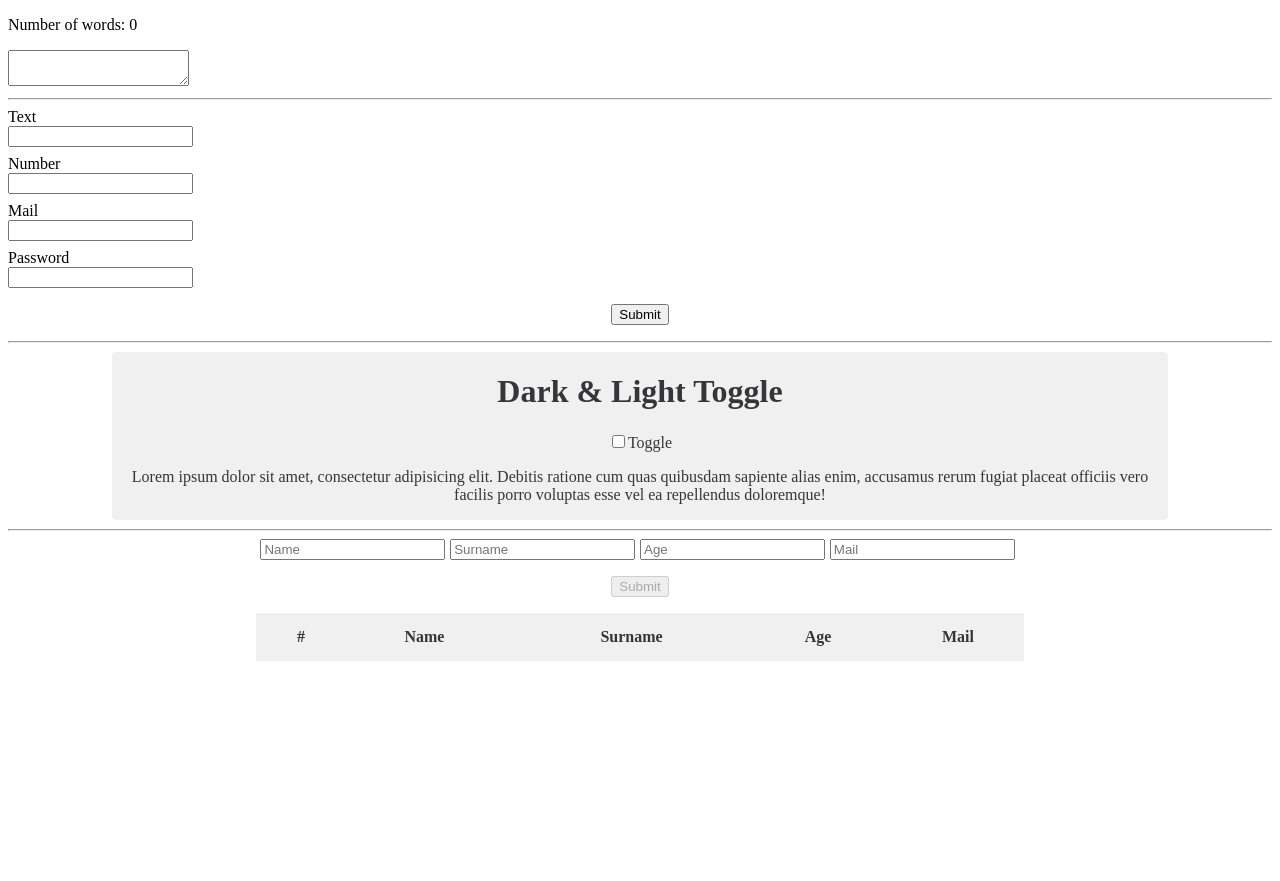
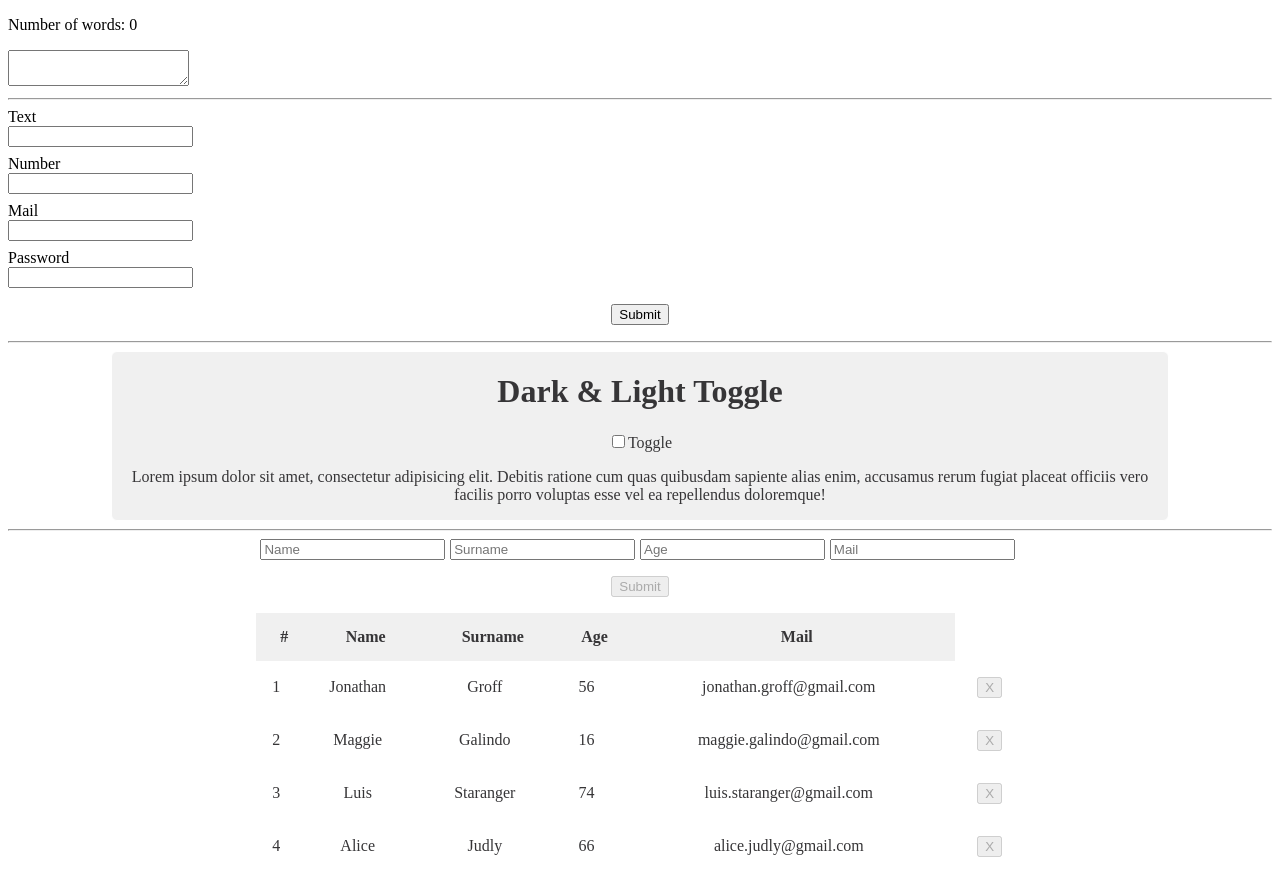
Before and after one commit to stosikmartyna/learning_js, a React (Create React App) app in the folder react_basics/exercises/: page / in a window 1280 px wide. Before the commit the page ends 800 px from the top, so only its background shows below. Built offline with nearby package versions, Linux system fonts and the light colour scheme.

Commit message:
Fetch users data from json file and display it in the table

```diff
--- /dev/null
+++ b/react_basics/exercises/public/users.json
@@ -0,0 +1,30 @@
+[
+    {
+        "name": "Jonathan",
+        "surname": "Groff",
+        "age": "56",
+        "mail": "jonathan.groff@gmail.com",
+        "isVIP": true
+    },
+    {
+        "name": "Maggie",
+        "surname": "Galindo",
+        "age": "16",
+        "mail": "maggie.galindo@gmail.com",
+        "isVIP": true
+    },
+    {
+        "name": "Luis",
+        "surname": "Staranger",
+        "age": "74",
+        "mail": "luis.staranger@gmail.com",
+        "isVIP": true
+    },
+    {
+        "name": "Alice",
+        "surname": "Judly",
+        "age": "66",
+        "mail": "alice.judly@gmail.com",
+        "isVIP": true
+    }
+]
--- a/react_basics/exercises/src/Table/Table.jsx
+++ b/react_basics/exercises/src/Table/Table.jsx
@@ -6,6 +6,7 @@ const initialState = {
   surname: '',
   age: '',
   mail: '',
+  isVIP: false,
 }
 
 export class Table extends React.Component {
@@ -13,8 +14,19 @@ export class Table extends React.Component {
     super();
     this.state = {
       inputsValues: initialState,
-      userData: [],
+      usersData: [],
     }
+  }
+
+  getUsersData = () => {
+    fetch('./users.json')
+      .then(response => response.json())
+      .then(response => this.setState({...this.state, usersData: response}))
+      .catch(err => console.warn(err))
+  }
+
+  componentDidMount() {
+    this.getUsersData();
   }
 
   handleInputChange = (event) => {
@@ -30,7 +42,7 @@ export class Table extends React.Component {
   addData = () => {
     const updatedState = {
       inputsValues: initialState,
-      userData: [...this.state.userData, this.state.inputsValues],
+      usersData: [...this.state.usersData, this.state.inputsValues],
     }
     this.setState(updatedState);
   }
@@ -38,7 +50,7 @@ export class Table extends React.Component {
   removeData = (elementToRemove) => {
     this.setState({
       ...this.state,
-      userData: this.state.userData.filter(element => element !== elementToRemove)
+      usersData: this.state.usersData.filter(element => element !== elementToRemove)
     })
   }
 
@@ -74,7 +86,7 @@ export class Table extends React.Component {
             </tr>
           </thead>
           <tbody>
-            {this.state.userData.map((user, index) => {
+            {this.state.usersData.map((user, index) => {
               return (
                 <tr key={index}>
                   <td key={index + 1}>{index + 1}</td>
@@ -82,7 +94,11 @@ export class Table extends React.Component {
                   <td key={user.surname}>{user.surname}</td>
                   <td key={user.age}>{user.age}</td>
                   <td key={user.mail}>{user.mail}</td>
-                  <td><button onClick={() => this.removeData(user)}>X</button></td>
+                  <td>
+                    <button onClick={() => this.removeData(user)} disabled={user.isVIP}>
+                      X
+                    </button>
+                  </td>
                 </tr>
               )
             })}
```
